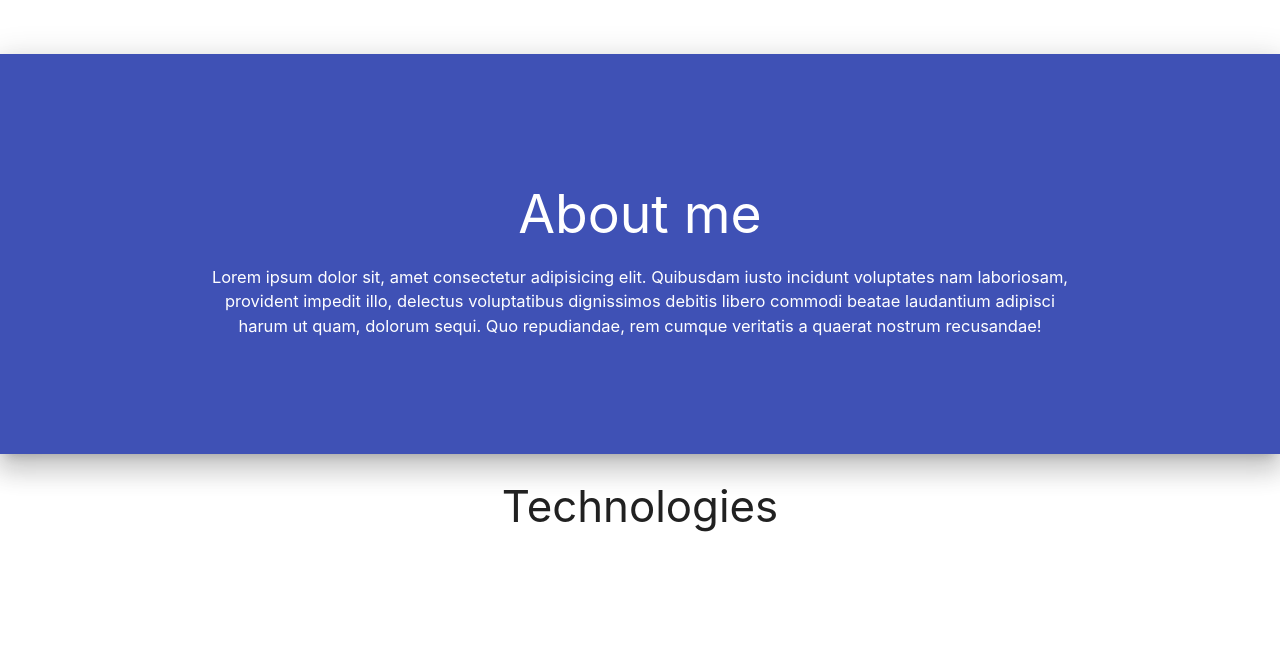
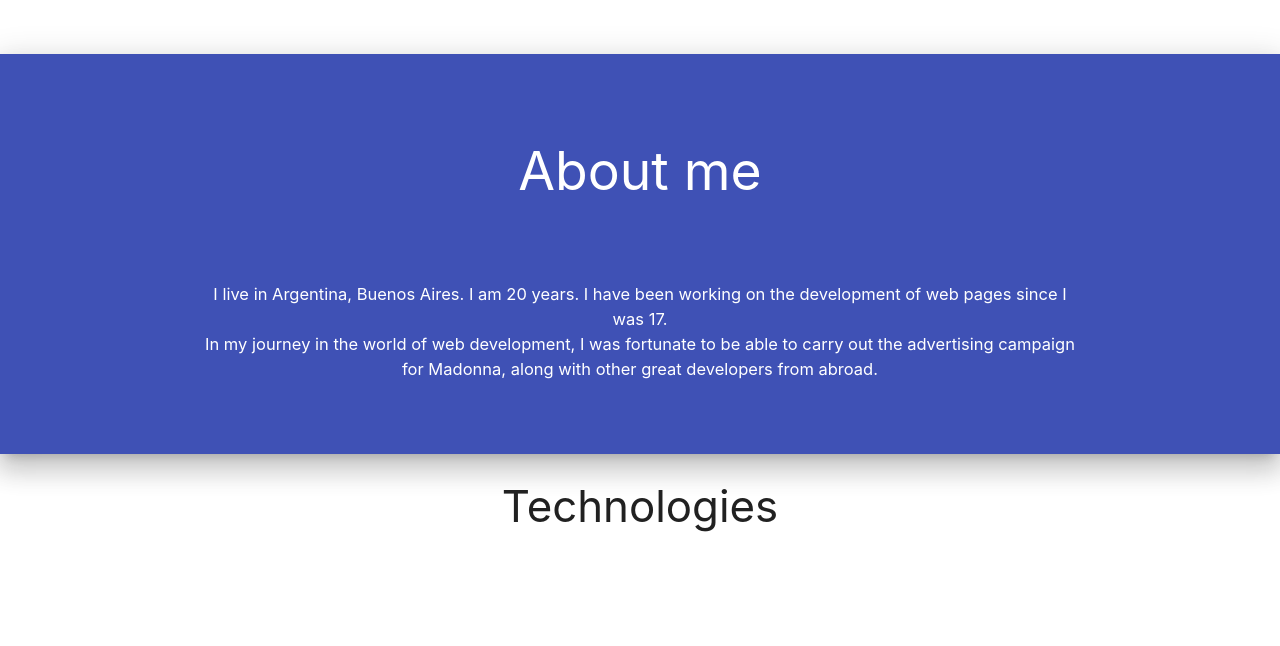
Before and after one commit to elianpaludi/portfolio, a plain HTML site: page index.html in a window 1280 px wide. Shown: the part 746-1392 px from the top of the page. Drawn offline with nearby package versions, Linux system fonts and the light colour scheme.

Commit message:
Copywriting

```diff
--- a/css/style.scss
+++ b/css/style.scss
@@ -128,6 +128,7 @@ main {
     justify-content: center;
 
     p {
+      padding-top:4rem;
       font-size: 1.1rem;
     }
   }
--- a/index.html
+++ b/index.html
@@ -68,10 +68,9 @@
                 <div class="row">
                     <div class="col s12 m12">
                         <h2 class="center-align">About me</h2>
-                        <p class="center-align">Lorem ipsum dolor sit, amet consectetur adipisicing elit. Quibusdam
-                            iusto incidunt voluptates nam laboriosam, provident impedit illo, delectus voluptatibus
-                            dignissimos debitis libero commodi beatae laudantium adipisci harum ut quam, dolorum sequi.
-                            Quo repudiandae, rem cumque veritatis a quaerat nostrum recusandae!</p>
+                        <p class="center-align">
+                            I live in Argentina, Buenos Aires. I am 20 years. I have been working on the development of web pages since I was 17.<br>
+In my journey in the world of web development, I was fortunate to be able to carry out the advertising campaign for Madonna, along with other great developers from abroad.</p>
         </section>
 
         <section class="technologies" id="page-3">
```
Also changed, not shown: css/style.css, scripts/main.js (line endings or trailing spaces), 1 other file.
